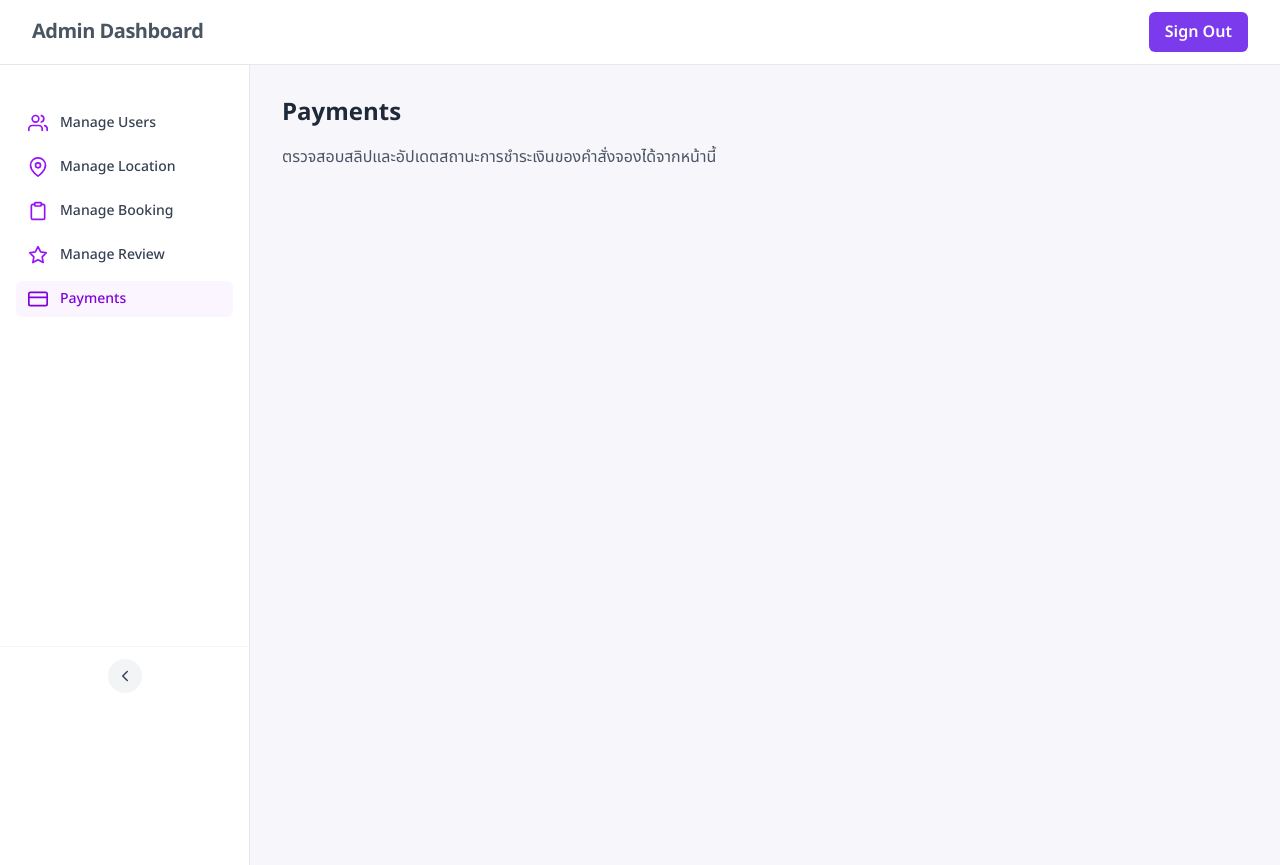
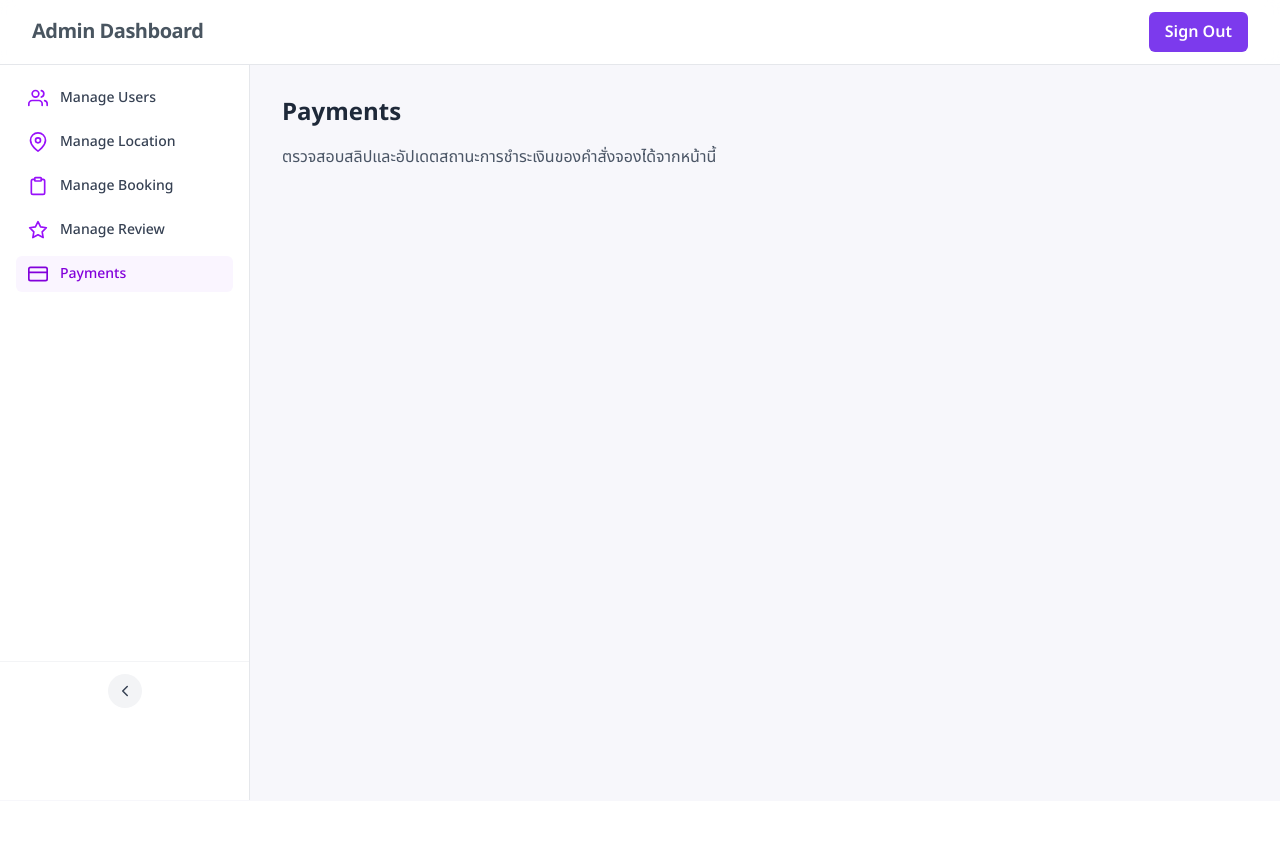
Before and after one commit to suphanatchanlek30/cs261-group6-100001, a Next.js app in the folder frontend/: page /admin/payments in a window 1280 px wide. After the commit the page ends 801 px from the top, so only its background shows below. Built offline with nearby package versions, Linux system fonts and the light colour scheme; sample sign-in values are in the browser's storage.

Commit message:
Update fe/admin-dashboard2

```diff
--- a/frontend/components/admin-dashboard/AdminShell.jsx
+++ b/frontend/components/admin-dashboard/AdminShell.jsx
@@ -8,7 +8,7 @@
  * - มี Topbar ด้านบน + Sidebar ซ้าย + Content
  * - ใส่ guard เบื้องต้น: ถ้าไม่ authed → เด้ง login
  */
-import { useEffect } from "react";
+import { useEffect, useState } from "react";
 import { useRouter } from "next/navigation";
 import AdminTopbar from "./AdminTopbar";
 import AdminSidebar from "./AdminSidebar";
@@ -16,27 +16,27 @@ import { isAuthenticated } from "@/utils/authClient";
 
 export default function AdminShell({ children }) {
   const router = useRouter();
+  const [collapsed, setCollapsed] = useState(false);
 
   useEffect(() => {
-    // guard: ถ้าไม่ได้ล็อกอิน → ไปหน้า login
     if (!isAuthenticated()) {
-        router.replace("/admin-login?next=/admin/dashboard");
+      router.replace("/admin-login?next=/admin/dashboard");
     }
   }, [router]);
 
   return (
     <div className="min-h-screen bg-[#F7F7FB]">
-      {/* Topbar */}
       <AdminTopbar />
 
-      {/* Content area with Sidebar */}
-      <div className="flex">
-        {/* Sidebar (fixed width) */}
-        <AdminSidebar />
+      {/* Sidebar แบบ fixed + ค้างใต้ Topbar */}
+      <AdminSidebar isCollapsed={collapsed} setIsCollapsed={setCollapsed} />
 
-        {/* Main content */}
-        <main className="flex-1 p-5 lg:p-8">{children}</main>
-      </div>
+      {/* เนื้อหาเลื่อน และเว้นซ้ายตามความกว้าง sidebar */}
+      <main
+        className={`${collapsed ? "ml-16" : "ml-[250px]"} p-5 lg:p-8 min-h-[calc(100vh-4rem)]`}
+      >
+        {children}
+      </main>
     </div>
   );
 }
--- a/frontend/components/admin-dashboard/AdminSidebar.jsx
+++ b/frontend/components/admin-dashboard/AdminSidebar.jsx
@@ -1,21 +1,12 @@
-// components/admin-dashboard/AdminSidebar.jsx
 "use client";
 
-import { useState } from "react";
 import SidebarLink from "./SidebarLink";
 import {
-  FiUsers,
-  FiMapPin,
-  FiClipboard,
-  FiStar,
-  FiCreditCard,
-  FiChevronLeft,
-  FiChevronRight,
+  FiUsers, FiMapPin, FiClipboard, FiStar, FiCreditCard,
+  FiChevronLeft, FiChevronRight,
 } from "react-icons/fi";
 
-export default function AdminSidebar() {
-  const [isCollapsed, setIsCollapsed] = useState(false);
-
+export default function AdminSidebar({ isCollapsed, setIsCollapsed }) {
   const items = [
     { label: "Manage Users", href: "/admin/users", icon: <FiUsers /> },
     { label: "Manage Location", href: "/admin/locations", icon: <FiMapPin /> },
@@ -26,28 +17,26 @@ export default function AdminSidebar() {
 
   return (
     <aside
-      className={`relative h-screen border-r border-gray-200 bg-white transition-all duration-300 ease-in-out flex flex-col justify-between
-        ${isCollapsed ? "w-16" : "w-[250px]"}`}
+      className={[
+        "fixed left-0 top-16 z-30 h-[calc(100vh-4rem)]",
+        "border-r border-gray-200 bg-white",
+        "transition-[width] duration-300 ease-in-out",
+        "flex flex-col justify-between",
+        isCollapsed ? "w-16" : "w-[250px]",
+      ].join(" ")}
     >
-      {/* เมนู */}
-      <div className="p-4 space-y-2 mt-6 flex-1 overflow-y-auto">
+      <div className="p-4 space-y-2 flex-1 overflow-y-auto">
         {items.map((it) => (
-          <SidebarLink
-            key={it.href}
-            href={it.href}
-            icon={it.icon}
-            collapsed={isCollapsed}
-          >
+          <SidebarLink key={it.href} href={it.href} icon={it.icon} collapsed={isCollapsed}>
             {it.label}
           </SidebarLink>
         ))}
       </div>
 
-      {/* ปุ่มพับ/ขยายด้านล่าง */}
-      <div className="border-t border-gray-100 py-3 mb-40 flex justify-center">
+      <div className="border-t border-gray-100 py-3 flex justify-center">
         <button
           onClick={() => setIsCollapsed((v) => !v)}
-          className="bg-gray-100 hover:bg-gray-200 text-gray-700 p-2 rounded-full transition"
+          className="bg-gray-100 hover:bg-gray-200 text-gray-700 p-2 mb-20 rounded-full transition"
           title={isCollapsed ? "Expand menu" : "Collapse menu"}
         >
           {isCollapsed ? <FiChevronRight size={18} /> : <FiChevronLeft size={18} />}
```
